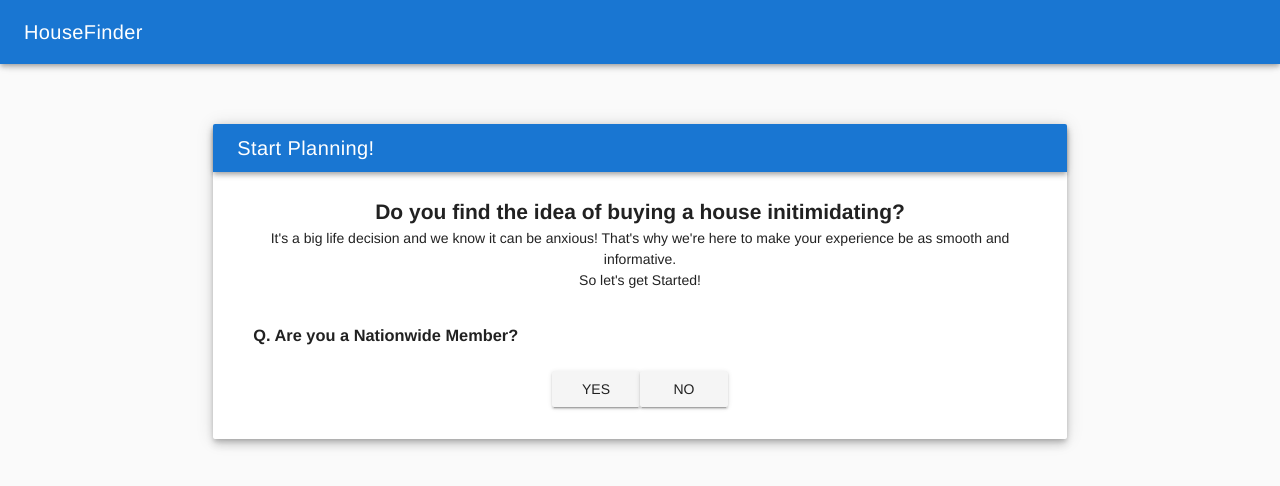
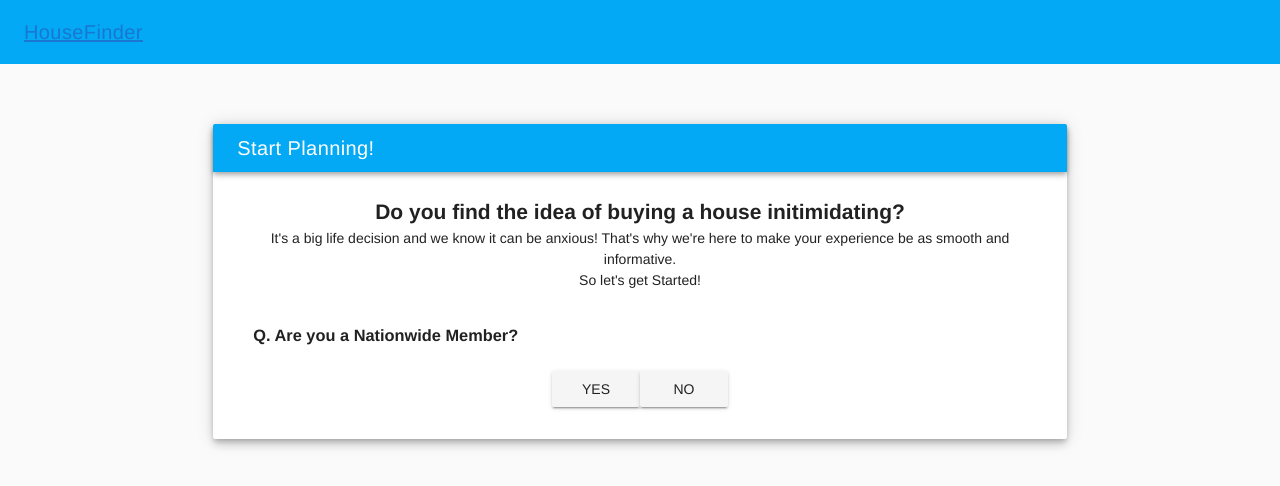
Before and after one commit to khangvtran/angelhack-nationwide, a Vue app in the folder client/: page /#/ in a window 1280 px wide. Shown: the top 486 px of the page. Built offline with nearby package versions, Linux system fonts and the light colour scheme; no server answers; what vue-localstorage would draw is missing.

Commit message:
Change theme

```diff
--- a/client/src/App.vue
+++ b/client/src/App.vue
@@ -1,7 +1,9 @@
 <template>
   <v-app id="app">
-    <v-toolbar dark color="primary">
-      <v-toolbar-title>HouseFinder</v-toolbar-title>
+    <v-toolbar app flat dark class="light-blue">
+      <v-toolbar-title>
+        <router-link :to="{ name: 'HelloWorld' }">HouseFinder</router-link>
+      </v-toolbar-title>
     </v-toolbar>
     <v-content>
       <router-view/>
@@ -23,4 +25,8 @@ export default {
   text-align: center;
   color: #2c3e50;
 }
+.toolbar__title a {
+  color: white;
+  text-decoration: none;
+}
 </style>
--- a/client/src/components/Panel.vue
+++ b/client/src/components/Panel.vue
@@ -1,6 +1,6 @@
 <template lang="html">
   <v-card class="elevation-6">
-    <v-toolbar dense dark color="primary">
+    <v-toolbar dense dark color="light-blue">
       <v-toolbar-title>{{ title }}</v-toolbar-title>
 
       <v-toolbar-items>
```
